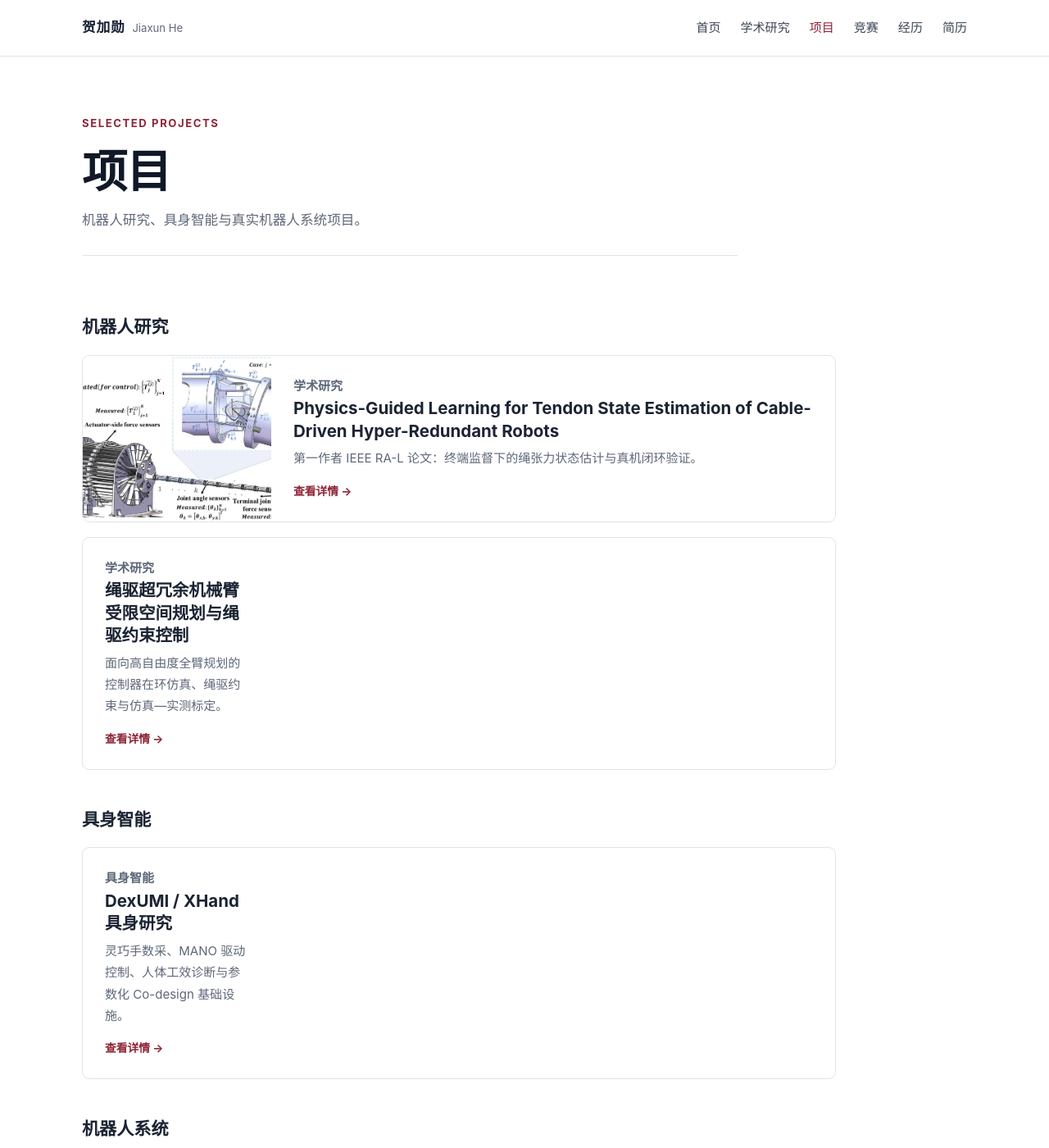
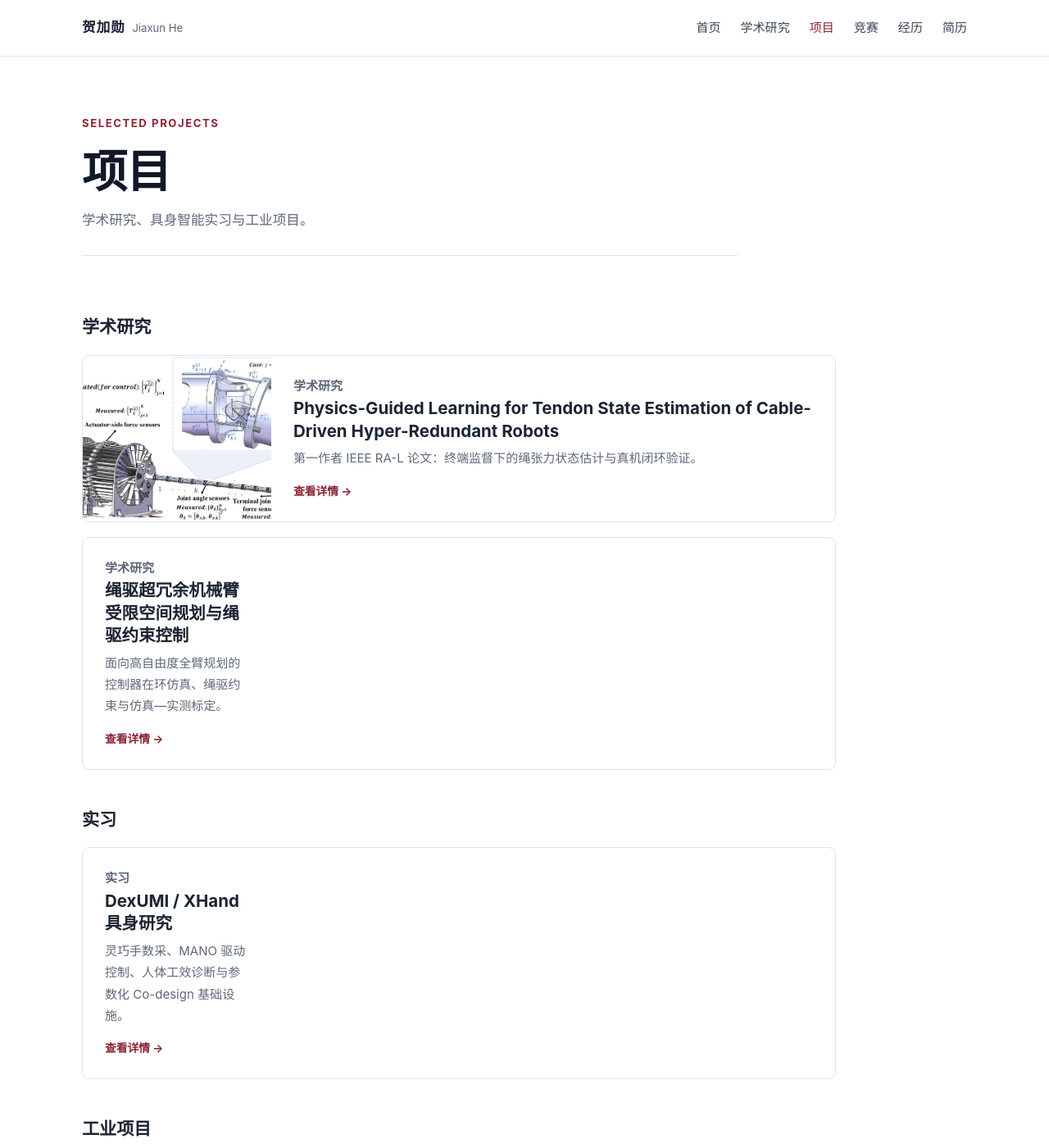
Before and after one commit to hejiaxun/hejiaxun.github.io, a Jekyll site: the page built from _pages/projects.md, in a window 1280 px wide and 1400 px high. Shown: the whole window at 82% size. Built offline with Jekyll 4.4.1, drawn with Linux system fonts in a browser that asks for light colours.

Commit message:
Organize portfolio by experience type

```diff
--- a/_includes/projects_horizontal.html
+++ b/_includes/projects_horizontal.html
@@ -4,7 +4,7 @@
       <img class="project-card-image" src="{{ project.img | relative_url }}" alt="{{ project.title }}预览图" loading="lazy">
     {% endif %}
     <div class="project-card-body">
-      <p class="project-card-label">{% if project.category == 'research' %}学术研究{% elsif project.category == 'embodied-ai' %}具身智能{% elsif project.category == 'competition' %}机器人竞赛{% elsif project.category == 'embedded-systems' %}嵌入式与工业系统{% else %}机器人系统{% endif %}</p>
+      <p class="project-card-label">{% if project.category == 'research' %}学术研究{% elsif project.category == 'internship' %}实习{% elsif project.category == 'industrial-project' %}工业项目{% elsif project.category == 'competition' %}机器人竞赛{% else %}机器人系统{% endif %}</p>
       <h3>{{ project.title }}</h3>
       <p>{{ project.description }}</p>
       <span class="project-card-more">查看详情 →</span>
--- a/_pages/projects.md
+++ b/_pages/projects.md
@@ -2,19 +2,19 @@
 layout: page
 title: 项目
 permalink: /projects/
-description: 机器人研究、具身智能与真实机器人系统项目。
+description: 学术研究、具身智能实习与工业项目。
 kicker: Selected Projects
-display_categories: [research, embodied-ai, robot-systems, embedded-systems]
+display_categories: [research, internship, industrial-project]
 ---
 
 <div class="projects">
 {% for category in page.display_categories %}
   {% if category == "research" %}
-    {% assign category_title = "机器人研究" %}
-  {% elsif category == "embodied-ai" %}
-    {% assign category_title = "具身智能" %}
-  {% elsif category == "embedded-systems" %}
-    {% assign category_title = "嵌入式与工业系统" %}
+    {% assign category_title = "学术研究" %}
+  {% elsif category == "internship" %}
+    {% assign category_title = "实习" %}
+  {% elsif category == "industrial-project" %}
+    {% assign category_title = "工业项目" %}
   {% else %}
     {% assign category_title = "机器人系统" %}
   {% endif %}
```
Also changed, not shown: _projects/2_dexumi_codesign.md (+2 -2 lines), _projects/4_mud_pulse_downlink.md (+2 -2 lines).
